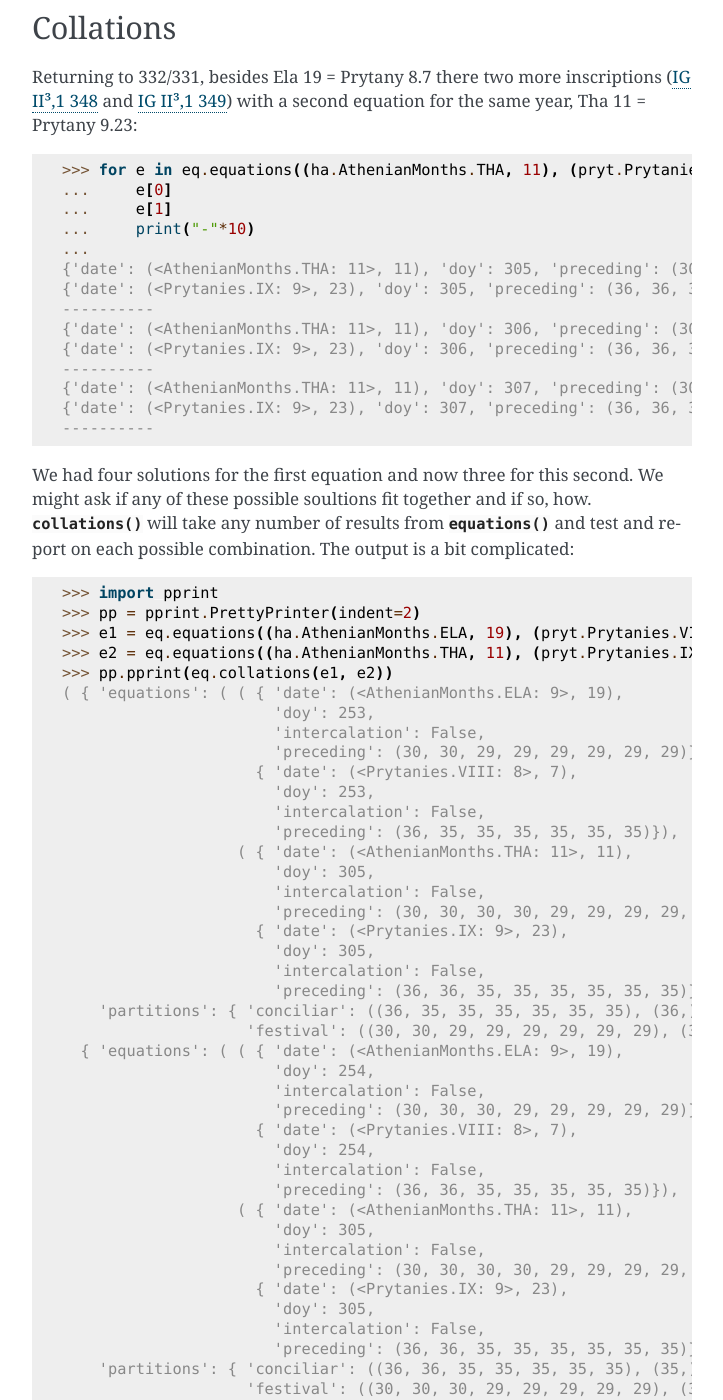
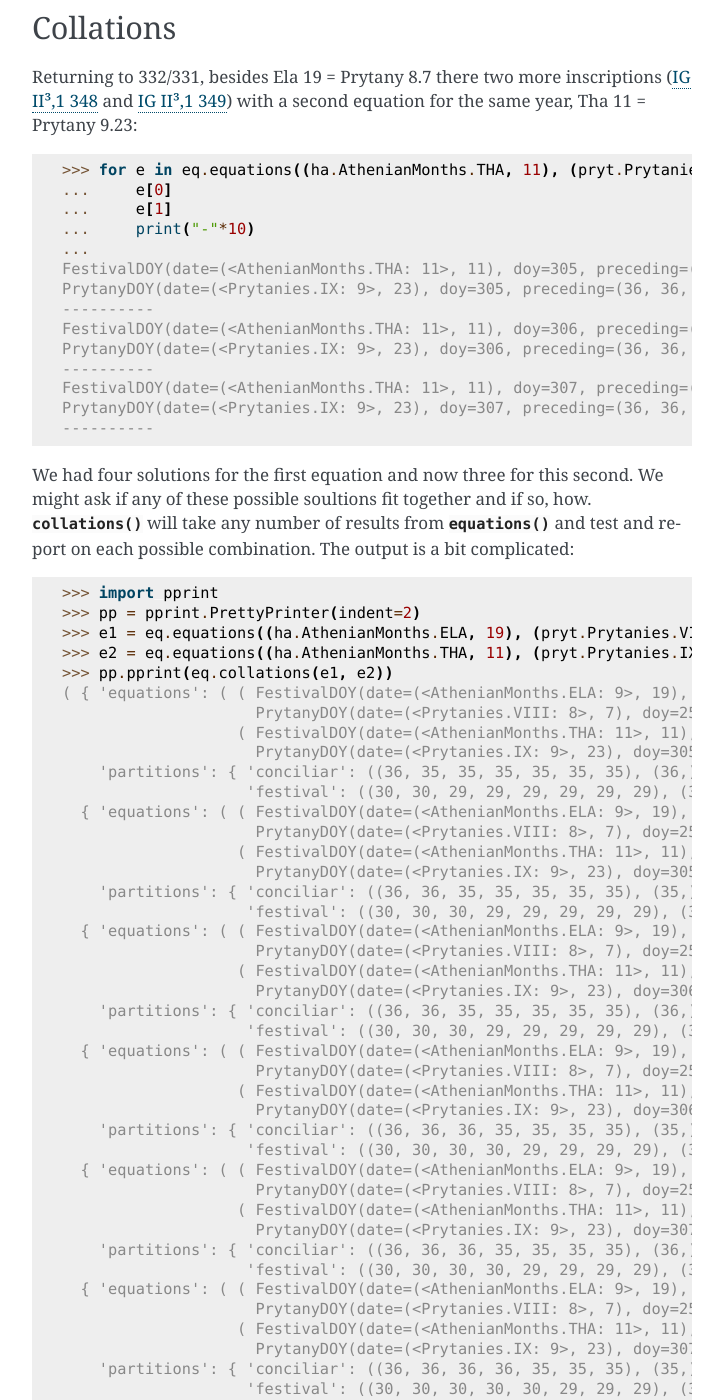
Before and after one commit to seanredmond/heniautos, a Sphinx documentation site: the page built from docs/equations.rst, in a window 1280 px wide and 1400 px high, scrolled down 4560 px. Shown: the whole window, without its empty margins (388-1111 px from the left). Built offline with Sphinx 7.4.7, drawn with Linux system fonts in a browser that asks for light colours; pages that are not in the unit, such as notebooks, are missing from menus; cross-references to code outside the pages are shown as plain code; some of the changed text lies outside the part shown.

Commit message:
Make namedtuples for equation DOYs

```diff
--- a/docs/equations.rst
+++ b/docs/equations.rst
@@ -53,11 +53,11 @@ Because the months can be different lengths (29 or 30 days) and because any mont
 >>> for e in eq.festival_doy(ha.AthenianMonths.MET, 9):
 ...     e
 ...
-{'date': (<AthenianMonths.MET: 2>, 9), 'doy': 38, 'preceding': (29,), 'intercalation': False}
-{'date': (<AthenianMonths.MET: 2>, 9), 'doy': 39, 'preceding': (30,), 'intercalation': False}
-{'date': (<AthenianMonths.MET: 2>, 9), 'doy': 67, 'preceding': (29, 29), 'intercalation': True}
-{'date': (<AthenianMonths.MET: 2>, 9), 'doy': 68, 'preceding': (30, 29), 'intercalation': True}
-{'date': (<AthenianMonths.MET: 2>, 9), 'doy': 69, 'preceding': (30, 30), 'intercalation': True}
+FestivalDOY(date=(<AthenianMonths.MET: 2>, 9), doy=38, preceding=(29,), intercalation=False)
+FestivalDOY(date=(<AthenianMonths.MET: 2>, 9), doy=39, preceding=(30,), intercalation=False)
+FestivalDOY(date=(<AthenianMonths.MET: 2>, 9), doy=67, preceding=(29, 29), intercalation=True)
+FestivalDOY(date=(<AthenianMonths.MET: 2>, 9), doy=68, preceding=(30, 29), intercalation=True)
+FestivalDOY(date=(<AthenianMonths.MET: 2>, 9), doy=69, preceding=(30, 30), intercalation=True)
 
 The :py:func:`festival_doy` function takes a month constant (see
 :ref:`month-constant`) and the number of a day. It returns a tuple,
@@ -95,13 +95,14 @@ prytany constant (:py:enum:`heniautos.prytanies.Prytanies`), a day,
 and a prytany type (see :ref:`prytany-types`):
 
 >>> eq.prytany_doy(pryt.Prytanies.I, 39, pryt.Prytany.ALIGNED_10)
-({'date': (<Prytanies.I: 1>, 39), 'doy': 39, 'preceding': (), 'intercalation': True},)
+(PrytanyDOY(date=(<Prytanies.I: 1>, 39), doy=39, preceding=(), intercalation=True),)
 
 Since we know the year, we can use :py:func:`heniautos.prytanies.prytany_type`
 to find the correct (default) prytany type constant:
 
 >>> eq.prytany_doy(pryt.Prytanies.I, 39, pryt.prytany_type(-332))
-({'date': (<Prytanies.I: 1>, 39), 'doy': 39, 'preceding': (), 'intercalation': True},)
+(PrytanyDOY(date=(<Prytanies.I: 1>, 39), doy=39, preceding=(), intercalation=True),)
+
 
 The return value is analogous to :py:func:`festival_doy`. In this
 case, with ten prytanues the 39th day of a prytany can only occur in
@@ -134,7 +135,8 @@ containing the month constant and date, a tuple (or list) with the
 prytany constant and date, and the prytany type:
 
 >>> eq.equations((ha.AthenianMonths.MET, 9), (pryt.Prytanies.I, 39), pryt.prytany_type(-332))
-(({'date': (<AthenianMonths.MET: 2>, 9), 'doy': 39, 'preceding': (30,), 'intercalation': False}, {'date': (<Prytanies.I: 1>, 39), 'doy': 39, 'preceding': (), 'intercalation': True}),)
+((FestivalDOY(date=(<AthenianMonths.MET: 2>, 9), doy=39, preceding=(30,), intercalation=False), PrytanyDOY(date=(<Prytanies.I: 1>, 39), doy=39, preceding=(), intercalation=True)),)
+
 
 The return value is a tuple of solutions. Each solution is a tuple
 containing a matching festival DOY and prytany DOY. Since there is
@@ -154,18 +156,19 @@ inscriptions from the year 332/331: `IG II³,1 344
 ...     e[1]
 ...     print("-"*10)
 ...
-{'date': (<AthenianMonths.ELA: 9>, 19), 'doy': 253, 'preceding': (30, 30, 29, 29, 29, 29, 29, 29), 'intercalation': False}
-{'date': (<Prytanies.VIII: 8>, 7), 'doy': 253, 'preceding': (36, 35, 35, 35, 35, 35, 35), 'intercalation': False}
+FestivalDOY(date=(<AthenianMonths.ELA: 9>, 19), doy=253, preceding=(30, 30, 29, 29, 29, 29, 29, 29), intercalation=False)
+PrytanyDOY(date=(<Prytanies.VIII: 8>, 7), doy=253, preceding=(36, 35, 35, 35, 35, 35, 35), intercalation=False)
 ----------
-{'date': (<AthenianMonths.ELA: 9>, 19), 'doy': 254, 'preceding': (30, 30, 30, 29, 29, 29, 29, 29), 'intercalation': False}
-{'date': (<Prytanies.VIII: 8>, 7), 'doy': 254, 'preceding': (36, 36, 35, 35, 35, 35, 35), 'intercalation': False}
+FestivalDOY(date=(<AthenianMonths.ELA: 9>, 19), doy=254, preceding=(30, 30, 30, 29, 29, 29, 29, 29), intercalation=False)
+PrytanyDOY(date=(<Prytanies.VIII: 8>, 7), doy=254, preceding=(36, 36, 35, 35, 35, 35, 35), intercalation=False)
 ----------
-{'date': (<AthenianMonths.ELA: 9>, 19), 'doy': 255, 'preceding': (30, 30, 30, 30, 29, 29, 29, 29), 'intercalation': False}
-{'date': (<Prytanies.VIII: 8>, 7), 'doy': 255, 'preceding': (36, 36, 36, 35, 35, 35, 35), 'intercalation': False}
+FestivalDOY(date=(<AthenianMonths.ELA: 9>, 19), doy=255, preceding=(30, 30, 30, 30, 29, 29, 29, 29), intercalation=False)
+PrytanyDOY(date=(<Prytanies.VIII: 8>, 7), doy=255, preceding=(36, 36, 36, 35, 35, 35, 35), intercalation=False)
 ----------
-{'date': (<AthenianMonths.ELA: 9>, 19), 'doy': 256, 'preceding': (30, 30, 30, 30, 30, 29, 29, 29), 'intercalation': False}
-{'date': (<Prytanies.VIII: 8>, 7), 'doy': 256, 'preceding': (36, 36, 36, 36, 35, 35, 35), 'intercalation': False}
+FestivalDOY(date=(<AthenianMonths.ELA: 9>, 19), doy=256, preceding=(30, 30, 30, 30, 30, 29, 29, 29), intercalation=False)
+PrytanyDOY(date=(<Prytanies.VIII: 8>, 7), doy=256, preceding=(36, 36, 36, 36, 35, 35, 35), intercalation=False)
 ----------
+
 
 This could equate, then, to DOY 253–256. The prytany dates indicate an
 ordinary year, which agrees with none of the festival dates following
@@ -190,9 +193,9 @@ an equation, Tha 22 = Prytany 10.5, with no solutions:
 
 If we look at the festival and prytany parts separately we can see why:
 
->>> [e['doy'] for e in eq.festival_doy(ha.AthenianMonths.THA, 22)]
+>>> [e.doy for e in eq.festival_doy(ha.AthenianMonths.THA, 22)]
 [316, 317, 318, 319, 345, 346, 347, 348]
->>> [e['doy'] for e in eq.prytany_doy(pryt.Prytanies.X, 5, pryt.prytany_type(-324))]
+>>> [e.doy for e in eq.prytany_doy(pryt.Prytanies.X, 5, pryt.prytany_type(-324))]
 [323, 324, 350, 351]
 
 There is no overlap of the possible DOYs of Tha 22 with those of
@@ -225,14 +228,14 @@ for the same year, Tha 11 = Prytany 9.23:
 ...     e[1]
 ...     print("-"*10)
 ...
-{'date': (<AthenianMonths.THA: 11>, 11), 'doy': 305, 'preceding': (30, 30, 30, 30, 29, 29, 29, 29, 29, 29), 'intercalation': False}
-{'date': (<Prytanies.IX: 9>, 23), 'doy': 305, 'preceding': (36, 36, 35, 35, 35, 35, 35, 35), 'intercalation': False}
+FestivalDOY(date=(<AthenianMonths.THA: 11>, 11), doy=305, preceding=(30, 30, 30, 30, 29, 29, 29, 29, 29, 29), intercalation=False)
+PrytanyDOY(date=(<Prytanies.IX: 9>, 23), doy=305, preceding=(36, 36, 35, 35, 35, 35, 35, 35), intercalation=False)
 ----------
-{'date': (<AthenianMonths.THA: 11>, 11), 'doy': 306, 'preceding': (30, 30, 30, 30, 30, 29, 29, 29, 29, 29), 'intercalation': False}
-{'date': (<Prytanies.IX: 9>, 23), 'doy': 306, 'preceding': (36, 36, 36, 35, 35, 35, 35, 35), 'intercalation': False}
+FestivalDOY(date=(<AthenianMonths.THA: 11>, 11), doy=306, preceding=(30, 30, 30, 30, 30, 29, 29, 29, 29, 29), intercalation=False)
+PrytanyDOY(date=(<Prytanies.IX: 9>, 23), doy=306, preceding=(36, 36, 36, 35, 35, 35, 35, 35), intercalation=False)
 ----------
-{'date': (<AthenianMonths.THA: 11>, 11), 'doy': 307, 'preceding': (30, 30, 30, 30, 30, 30, 29, 29, 29, 29), 'intercalation': False}
-{'date': (<Prytanies.IX: 9>, 23), 'doy': 307, 'preceding': (36, 36, 36, 36, 35, 35, 35, 35), 'intercalation': False}
+FestivalDOY(date=(<AthenianMonths.THA: 11>, 11), doy=307, preceding=(30, 30, 30, 30, 30, 30, 29, 29, 29, 29), intercalation=False)
+PrytanyDOY(date=(<Prytanies.IX: 9>, 23), doy=307, preceding=(36, 36, 36, 36, 35, 35, 35, 35), intercalation=False)
 ----------
 
 We had four solutions for the first equation and now three for this
@@ -246,112 +249,40 @@ combination. The output is a bit complicated:
 >>> e1 = eq.equations((ha.AthenianMonths.ELA, 19), (pryt.Prytanies.VIII, 7), pryt.prytany_type(-331))
 >>> e2 = eq.equations((ha.AthenianMonths.THA, 11), (pryt.Prytanies.IX, 23), pryt.prytany_type(-331))
 >>> pp.pprint(eq.collations(e1, e2))
-( { 'equations': ( ( { 'date': (<AthenianMonths.ELA: 9>, 19),
-                       'doy': 253,
-                       'intercalation': False,
-                       'preceding': (30, 30, 29, 29, 29, 29, 29, 29)},
-                     { 'date': (<Prytanies.VIII: 8>, 7),
-                       'doy': 253,
-                       'intercalation': False,
-                       'preceding': (36, 35, 35, 35, 35, 35, 35)}),
-                   ( { 'date': (<AthenianMonths.THA: 11>, 11),
-                       'doy': 305,
-                       'intercalation': False,
-                       'preceding': (30, 30, 30, 30, 29, 29, 29, 29, 29, 29)},
-                     { 'date': (<Prytanies.IX: 9>, 23),
-                       'doy': 305,
-                       'intercalation': False,
-                       'preceding': (36, 36, 35, 35, 35, 35, 35, 35)})),
+( { 'equations': ( ( FestivalDOY(date=(<AthenianMonths.ELA: 9>, 19), doy=253, preceding=(30, 30, 29, 29, 29, 29, 29, 29), intercalation=False),
+                     PrytanyDOY(date=(<Prytanies.VIII: 8>, 7), doy=253, preceding=(36, 35, 35, 35, 35, 35, 35), intercalation=False)),
+                   ( FestivalDOY(date=(<AthenianMonths.THA: 11>, 11), doy=305, preceding=(30, 30, 30, 30, 29, 29, 29, 29, 29, 29), intercalation=False),
+                     PrytanyDOY(date=(<Prytanies.IX: 9>, 23), doy=305, preceding=(36, 36, 35, 35, 35, 35, 35, 35), intercalation=False))),
     'partitions': { 'conciliar': ((36, 35, 35, 35, 35, 35, 35), (36,)),
                     'festival': ((30, 30, 29, 29, 29, 29, 29, 29), (30, 30))}},
-  { 'equations': ( ( { 'date': (<AthenianMonths.ELA: 9>, 19),
-                       'doy': 254,
-                       'intercalation': False,
-                       'preceding': (30, 30, 30, 29, 29, 29, 29, 29)},
-                     { 'date': (<Prytanies.VIII: 8>, 7),
-                       'doy': 254,
-                       'intercalation': False,
-                       'preceding': (36, 36, 35, 35, 35, 35, 35)}),
-                   ( { 'date': (<AthenianMonths.THA: 11>, 11),
-                       'doy': 305,
-                       'intercalation': False,
-                       'preceding': (30, 30, 30, 30, 29, 29, 29, 29, 29, 29)},
-                     { 'date': (<Prytanies.IX: 9>, 23),
-                       'doy': 305,
-                       'intercalation': False,
-                       'preceding': (36, 36, 35, 35, 35, 35, 35, 35)})),
+  { 'equations': ( ( FestivalDOY(date=(<AthenianMonths.ELA: 9>, 19), doy=254, preceding=(30, 30, 30, 29, 29, 29, 29, 29), intercalation=False),
+                     PrytanyDOY(date=(<Prytanies.VIII: 8>, 7), doy=254, preceding=(36, 36, 35, 35, 35, 35, 35), intercalation=False)),
+                   ( FestivalDOY(date=(<AthenianMonths.THA: 11>, 11), doy=305, preceding=(30, 30, 30, 30, 29, 29, 29, 29, 29, 29), intercalation=False),
+                     PrytanyDOY(date=(<Prytanies.IX: 9>, 23), doy=305, preceding=(36, 36, 35, 35, 35, 35, 35, 35), intercalation=False))),
     'partitions': { 'conciliar': ((36, 36, 35, 35, 35, 35, 35), (35,)),
                     'festival': ((30, 30, 30, 29, 29, 29, 29, 29), (30, 29))}},
-  { 'equations': ( ( { 'date': (<AthenianMonths.ELA: 9>, 19),
-                       'doy': 254,
-                       'intercalation': False,
-                       'preceding': (30, 30, 30, 29, 29, 29, 29, 29)},
-                     { 'date': (<Prytanies.VIII: 8>, 7),
-                       'doy': 254,
-                       'intercalation': False,
-                       'preceding': (36, 36, 35, 35, 35, 35, 35)}),
-                   ( { 'date': (<AthenianMonths.THA: 11>, 11),
-                       'doy': 306,
-                       'intercalation': False,
-                       'preceding': (30, 30, 30, 30, 30, 29, 29, 29, 29, 29)},
-                     { 'date': (<Prytanies.IX: 9>, 23),
-                       'doy': 306,
-                       'intercalation': False,
-                       'preceding': (36, 36, 36, 35, 35, 35, 35, 35)})),
+  { 'equations': ( ( FestivalDOY(date=(<AthenianMonths.ELA: 9>, 19), doy=254, preceding=(30, 30, 30, 29, 29, 29, 29, 29), intercalation=False),
+                     PrytanyDOY(date=(<Prytanies.VIII: 8>, 7), doy=254, preceding=(36, 36, 35, 35, 35, 35, 35), intercalation=False)),
+                   ( FestivalDOY(date=(<AthenianMonths.THA: 11>, 11), doy=306, preceding=(30, 30, 30, 30, 30, 29, 29, 29, 29, 29), intercalation=False),
+                     PrytanyDOY(date=(<Prytanies.IX: 9>, 23), doy=306, preceding=(36, 36, 36, 35, 35, 35, 35, 35), intercalation=False))),
     'partitions': { 'conciliar': ((36, 36, 35, 35, 35, 35, 35), (36,)),
                     'festival': ((30, 30, 30, 29, 29, 29, 29, 29), (30, 30))}},
-  { 'equations': ( ( { 'date': (<AthenianMonths.ELA: 9>, 19),
-                       'doy': 255,
-                       'intercalation': False,
-                       'preceding': (30, 30, 30, 30, 29, 29, 29, 29)},
-                     { 'date': (<Prytanies.VIII: 8>, 7),
-                       'doy': 255,
-                       'intercalation': False,
-                       'preceding': (36, 36, 36, 35, 35, 35, 35)}),
-                   ( { 'date': (<AthenianMonths.THA: 11>, 11),
-                       'doy': 306,
-                       'intercalation': False,
-                       'preceding': (30, 30, 30, 30, 30, 29, 29, 29, 29, 29)},
-                     { 'date': (<Prytanies.IX: 9>, 23),
-                       'doy': 306,
-                       'intercalation': False,
-                       'preceding': (36, 36, 36, 35, 35, 35, 35, 35)})),
+  { 'equations': ( ( FestivalDOY(date=(<AthenianMonths.ELA: 9>, 19), doy=255, preceding=(30, 30, 30, 30, 29, 29, 29, 29), intercalation=False),
+                     PrytanyDOY(date=(<Prytanies.VIII: 8>, 7), doy=255, preceding=(36, 36, 36, 35, 35, 35, 35), intercalation=False)),
+                   ( FestivalDOY(date=(<AthenianMonths.THA: 11>, 11), doy=306, preceding=(30, 30, 30, 30, 30, 29, 29, 29, 29, 29), intercalation=False),
+                     PrytanyDOY(date=(<Prytanies.IX: 9>, 23), doy=306, preceding=(36, 36, 36, 35, 35, 35, 35, 35), intercalation=False))),
     'partitions': { 'conciliar': ((36, 36, 36, 35, 35, 35, 35), (35,)),
                     'festival': ((30, 30, 30, 30, 29, 29, 29, 29), (30, 29))}},
-  { 'equations': ( ( { 'date': (<AthenianMonths.ELA: 9>, 19),
-                       'doy': 255,
-                       'intercalation': False,
-                       'preceding': (30, 30, 30, 30, 29, 29, 29, 29)},
-                     { 'date': (<Prytanies.VIII: 8>, 7),
-                       'doy': 255,
-                       'intercalation': False,
-                       'preceding': (36, 36, 36, 35, 35, 35, 35)}),
-                   ( { 'date': (<AthenianMonths.THA: 11>, 11),
-                       'doy': 307,
-                       'intercalation': False,
-                       'preceding': (30, 30, 30, 30, 30, 30, 29, 29, 29, 29)},
-                     { 'date': (<Prytanies.IX: 9>, 23),
-                       'doy': 307,
-                       'intercalation': False,
-                       'preceding': (36, 36, 36, 36, 35, 35, 35, 35)})),
+  { 'equations': ( ( FestivalDOY(date=(<AthenianMonths.ELA: 9>, 19), doy=255, preceding=(30, 30, 30, 30, 29, 29, 29, 29), intercalation=False),
+                     PrytanyDOY(date=(<Prytanies.VIII: 8>, 7), doy=255, preceding=(36, 36, 36, 35, 35, 35, 35), intercalation=False)),
+                   ( FestivalDOY(date=(<AthenianMonths.THA: 11>, 11), doy=307, preceding=(30, 30, 30, 30, 30, 30, 29, 29, 29, 29), intercalation=False),
+                     PrytanyDOY(date=(<Prytanies.IX: 9>, 23), doy=307, preceding=(36, 36, 36, 36, 35, 35, 35, 35), intercalation=False))),
     'partitions': { 'conciliar': ((36, 36, 36, 35, 35, 35, 35), (36,)),
                     'festival': ((30, 30, 30, 30, 29, 29, 29, 29), (30, 30))}},
-  { 'equations': ( ( { 'date': (<AthenianMonths.ELA: 9>, 19),
-                       'doy': 256,
-                       'intercalation': False,
-                       'preceding': (30, 30, 30, 30, 30, 29, 29, 29)},
-                     { 'date': (<Prytanies.VIII: 8>, 7),
-                       'doy': 256,
-                       'intercalation': False,
-                       'preceding': (36, 36, 36, 36, 35, 35, 35)}),
-                   ( { 'date': (<AthenianMonths.THA: 11>, 11),
-                       'doy': 307,
-                       'intercalation': False,
-                       'preceding': (30, 30, 30, 30, 30, 30, 29, 29, 29, 29)},
-                     { 'date': (<Prytanies.IX: 9>, 23),
-                       'doy': 307,
-                       'intercalation': False,
-                       'preceding': (36, 36, 36, 36, 35, 35, 35, 35)})),
+  { 'equations': ( ( FestivalDOY(date=(<AthenianMonths.ELA: 9>, 19), doy=256, preceding=(30, 30, 30, 30, 30, 29, 29, 29), intercalation=False),
+                     PrytanyDOY(date=(<Prytanies.VIII: 8>, 7), doy=256, preceding=(36, 36, 36, 36, 35, 35, 35), intercalation=False)),
+                   ( FestivalDOY(date=(<AthenianMonths.THA: 11>, 11), doy=307, preceding=(30, 30, 30, 30, 30, 30, 29, 29, 29, 29), intercalation=False),
+                     PrytanyDOY(date=(<Prytanies.IX: 9>, 23), doy=307, preceding=(36, 36, 36, 36, 35, 35, 35, 35), intercalation=False))),
     'partitions': { 'conciliar': ((36, 36, 36, 36, 35, 35, 35), (35,)),
                     'festival': ((30, 30, 30, 30, 30, 29, 29, 29), (30, 29))}})
 
--- a/docs/func_ref.rst
+++ b/docs/func_ref.rst
@@ -99,6 +99,10 @@ Astronomical Dates
 :py:mod:`heniautos.equations`
 -----------------------------
 
+.. autoclass:: heniautos.equations.FestivalDOY
+.. autoclass:: heniautos.equations.PrytanyDOY
+
+
 .. autofunction:: heniautos.equations.festival_doy
 .. autofunction:: heniautos.equations.prytany_doy
 .. autofunction:: heniautos.equations.equations
```
Also changed, not shown: 2 other files.
